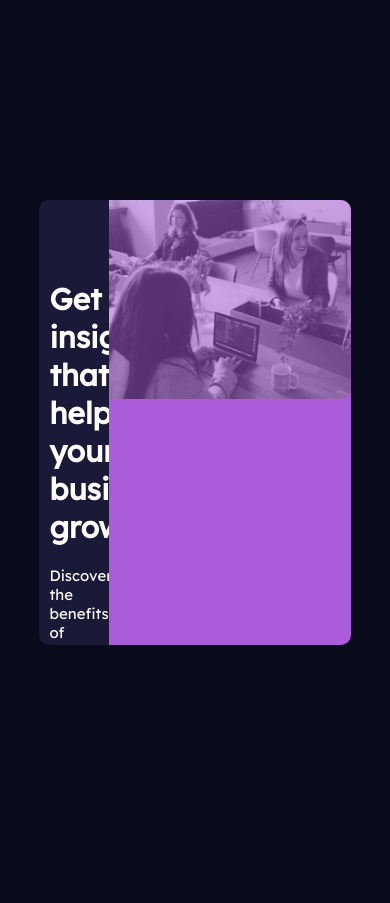
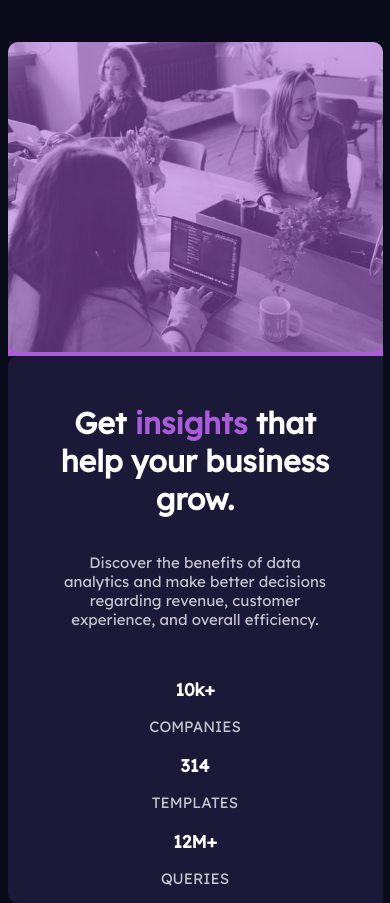
Before and after one commit to dennis-mburu/FEM-stats-preview-card-component, a plain HTML site: page index.html in a window 390 px wide. Before the commit the page ends 844 px from the top, so only its background shows below. Drawn offline with Linux system fonts and the light colour scheme.

Commit message:
responsive, but not the best looking

```diff
--- a/index.html
+++ b/index.html
@@ -39,14 +39,14 @@
           <div class="figures-container">
             <section>
               <h3>10k+</h3>
-              <p>companies</p>
+              <p>COMPANIES</p>
             </section>
             <section>
               <h3>314</h3>
-              <p>templates</p>
+              <p>TEMPLATES</p>
             </section>          <section>
-              <h3>12m+</h3>
-              <p>queries</p>
+              <h3>12M+</h3>
+              <p>QUERIES</p>
             </section>
           </div>
         </div>
--- a/styles.css
+++ b/styles.css
@@ -42,16 +42,31 @@ body {
 
 .container{
     display: flex;
-    width: 80%;
-    /* max-height:445px; */
-    height:445px;
+    /* width: 70%; */
+    max-height:25rem;
+    margin: 0 10%
 
     /* background-color: beige; */
-    /* flex-wrap: wrap; */
+    /* flex-wrap:wrap-reverse; */
     /* border-radius: 15px; */
     /* margin: 0 5rem; */
 
 }
+
+.container > div {
+    flex: 1;
+    min-width: 27rem;
+}
+
+/* .container div:first-of-type{
+    min-width: 445px;
+    min-width: 27.813rem;
+
+}
+.container div:last-of-type{
+    min-width: 445px;
+
+} */
 
 .details-container{
     background-color: var(--dark-desaturated-blue);
@@ -59,22 +74,50 @@ body {
     border-radius: 10px 0 0 10px;
     /* width:27.5rem; */
     /* flex-shrink: 0; */
-    width: 50%;
+    /* width: 50%; */
     overflow:auto;
 }
 
 .details{
-    width: 70%;
+    /* background-color: var(--dark-desaturated-blue); */
+
+    /* width: 70%; */
     /* min-height: 80%; */
-    margin: auto ;
-    margin-top: 5rem;
+    margin: 3rem 3rem 0 3rem;
+    max-height: 100%;
+    /* margin-top: 5rem; */
     /* margin-left: 5rem; */
+    display: flex;
+    flex-direction: column;
+    /* justify-content: end; */
 }
+
+.details h1{
+    margin-top: 0;
+}
+
+.details .figures-container {
+    /* justify-self: flex-end; */
+}
+
+.details h1, .figures-container h3{
+    color: var(--plain-white);
+}
+
+.details > h1 >span {
+    color: var(--soft-violet)
+}
+
+.details  p{
+    color: var(--slightly-transparent-white)
+}
+
+
 
 .figures-container{
     display: flex;
     justify-content: space-between;
-    margin-top: 4rem;
+    margin-top: 1rem;
     /* flex-wrap: wrap; */
 }
 
@@ -85,11 +128,57 @@ body {
     /* min-width:27.5rem; */
 
 
+
 }
 img{
     width: 100%;
+    max-height: 25rem;
     /* min-width:27.5rem; */
-
     opacity: 49%;
+    /* object-fit: cover; */
     border-radius: 0 10px 10px 0;
 }
+
+
+@media(max-width:867px){
+    .container{
+        display: flex;
+        flex-direction: column;
+        max-height: 90vh
+        /* height: 100%; */
+        /* overflow: scroll; */
+    }
+
+    .container > div {
+        flex: 1;
+        min-width: 375px;
+        /* margin: 0 2rem; */
+    }
+
+    .container  .img-container {
+        /* order: 1; */
+        /* flex: 1; */
+        /* min-width: 27rem; */
+        border-radius: 10px 10px 0 0;
+    }
+
+
+
+    img{
+        width: 100%;
+        height: auto;
+        border-radius: 10px;
+    }
+
+    .details-container{
+        overflow:visible;
+        order: 2;
+    }
+    .details{
+        text-align: center;
+        /* width: 100%; */
+    }
+    .figures-container{
+        display: block
+    }
+}
```
